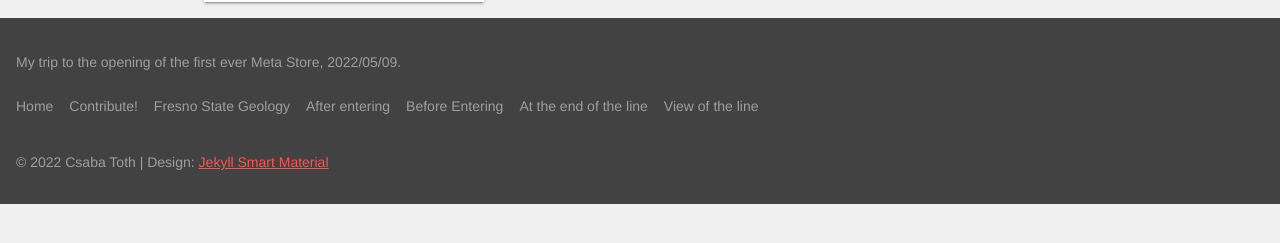
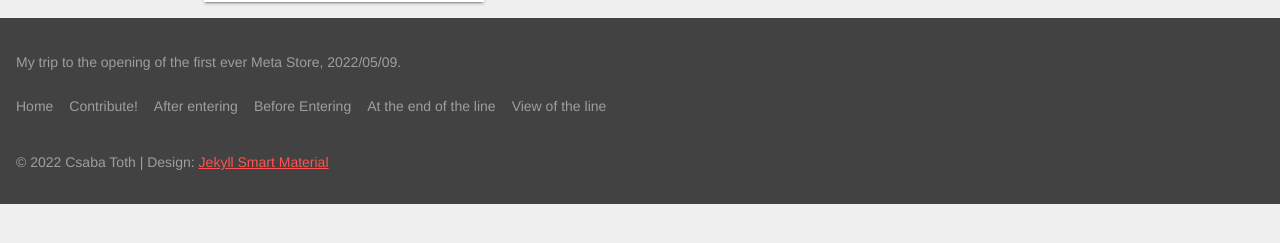
Before and after one commit to MetaStoreOpening/MetaStoreOpening.github.io, a Jekyll site: the page built from index.html, in a window 1280 px wide. Shown: the part 558-801 px from the top of the page. Built offline with Jekyll 4.4.1, drawn with Linux system fonts in a browser that asks for light colours.

Commit message:
Remove Fresno State Geology menu

```diff
--- a/_includes/footer.html
+++ b/_includes/footer.html
@@ -9,9 +9,6 @@
             </li>
             <li>
               <a href="{{ site.source_repo }}">Contribute!</a>
-            </li>
-            <li>
-              <a href="{{ site.fresnostategeology }}">Fresno State Geology</a>
             </li>
             {% for post in site.posts %}
             {% if post.title %}
--- a/_includes/menu-left.html
+++ b/_includes/menu-left.html
@@ -3,7 +3,6 @@
     <nav class="mdl-navigation">
         <a class="mdl-navigation__link" href="{{ site.baseurl }}/">Home</a>
         <a class="mdl-navigation__link" href="{{ site.source_repo }}">Contribute!</a>
-        <a class="mdl-navigation__link" href="{{ site.fresnostategeology }}">Fresno State Geology</a>
         {% for post in site.posts %}
         {% if post.title %}
         <a class="mdl-navigation__link" href="{{ post.url | prepend: site.baseurl }}">{{ post.title }}</a>
```
